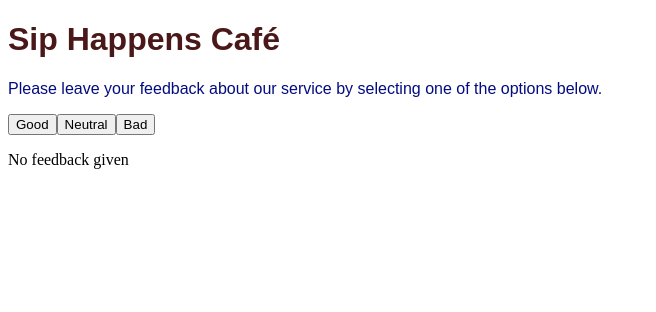
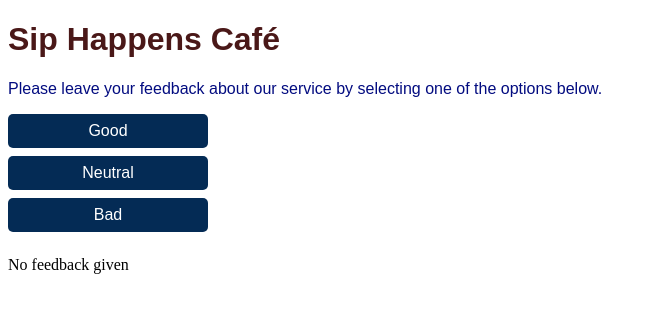
Before and after one commit to AndriyV2504/goit-react-hw-02, a React (Vite) app: page / in a window 1280 px wide. Shown: the top 312 px of the page, without its empty margins (0-656 px from the left). Built offline with nearby package versions, Linux system fonts and the light colour scheme.

Commit message:
add_options_styles

```diff
--- a/src/components/Options/Options.jsx
+++ b/src/components/Options/Options.jsx
@@ -1,6 +1,8 @@
+import styles from "../Options/Options.module.css";
+
 const Options = ({ updateFeedback, resetFeedback, totalFeedback }) => {
   return (
-    <div>
+    <div className={styles.options}>
       <button onClick={() => updateFeedback("good")}>Good</button>
       <button onClick={() => updateFeedback("neutral")}>Neutral</button>
       <button onClick={() => updateFeedback("bad")}>Bad</button>
--- /dev/null
+++ b/src/components/Options/Options.module.css
@@ -0,0 +1,26 @@
+.options {
+    display: flex;
+    flex-direction: column;
+    gap: 0.5rem;
+    margin-bottom: 1.5rem;
+}
+
+button {
+    background-color: #042b55;
+    color: white;
+    border: none;
+    padding: 0.5rem 1rem;
+    border-radius: 5px;
+    cursor: pointer;
+    font-size: 1rem;
+    transition: background-color 0.3s;
+    width: 200px;
+}
+
+button:hover {
+    background-color: #0056b3;
+}
+
+button:focus {
+    outline: none;
+}
```
